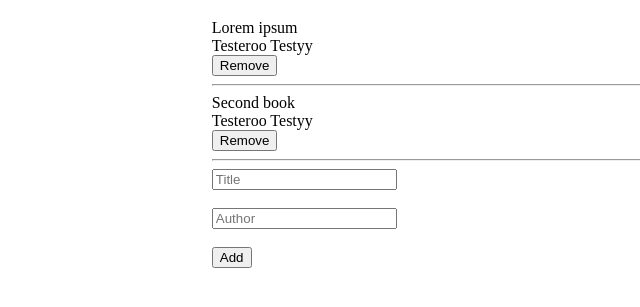
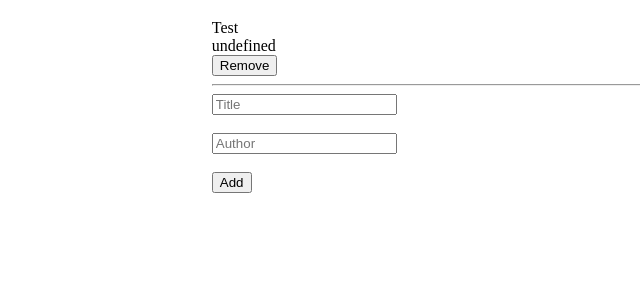
Before and after one commit to DebbyMiressa/AwesomeBooks, a website with bundled scripts: page index.html in a window 1280 px wide. Shown: the part 61-368 px from the top of the page, without its empty margins (49-689 px from the left). Built offline with nearby package versions, Linux system fonts and the light colour scheme.

Commit message:
display bookings

```diff
--- a/index.html
+++ b/index.html
@@ -10,17 +10,7 @@
 <body>
     <div class="container">
         <h1>Awesome Books</h1>
-        <div>
-            Lorem ipsum <br>
-            Testeroo Testyy <br>
-            <button type="button">Remove</button>
-            <hr>
-        </div>
-        <div>
-            Second book <br>
-            Testeroo Testyy <br>
-            <button type="button">Remove</button>
-            <hr>
+        <div class="list-wrapper">
         </div>
         <form id="bookForm">
             <input type="text" name="title" id="title" placeholder="Title"><br>
--- a/js/displayBook.js
+++ b/js/displayBook.js
@@ -3,6 +3,41 @@ import Book from './book.js';
 const bookForm = document.getElementById('bookForm');
 const titleCheck = document.querySelector('.title-check');
 const authorCheck = document.querySelector('.author-check');
+const bookList = document.querySelector('.list-wrapper');
+const docRange = document.createRange();
+
+const loadList = () => {
+  const books = new Book();
+  let template = '<ul class="book-list">';
+  books.booksArray.forEach((book, i) => {
+    template += `<li class="list-item ${i % 2 !== 0 ? 'dark' : 'light'}">
+          <div class="book-list-items">
+            <div>${book.title}</div>
+            <div>${book.author}</div>
+            <button id="btn-${i}" data-book-index="${i}" type="button" class="removeBtn">
+            Remove
+            <input type="hidden" id="removeBtnId" value="${i}">
+            </button>
+          </div>
+          <hr>
+        </li>`;
+  });
+
+  if (books.length === 0) {
+    template += `
+      <li class="list-item light">
+        <div class="book-list-items book-list-items-empty">
+          <h5 class="book-items book-title">Book List is Empty</h5>
+        </div>
+      </li>
+    `;
+  }
+
+  template += '</ul>';
+  return docRange.createContextualFragment(template);
+};
+
+bookList.append(loadList());
 
 const validateForm = (title, author) => {
   if (title === '' || title === undefined) {
--- a/styles/style.css
+++ b/styles/style.css
@@ -23,3 +23,9 @@ body {
 .author-check {
   display: none;
 }
+
+.book-list {
+    list-style: none;
+    margin: 0;
+    padding: 0;
+}
```
